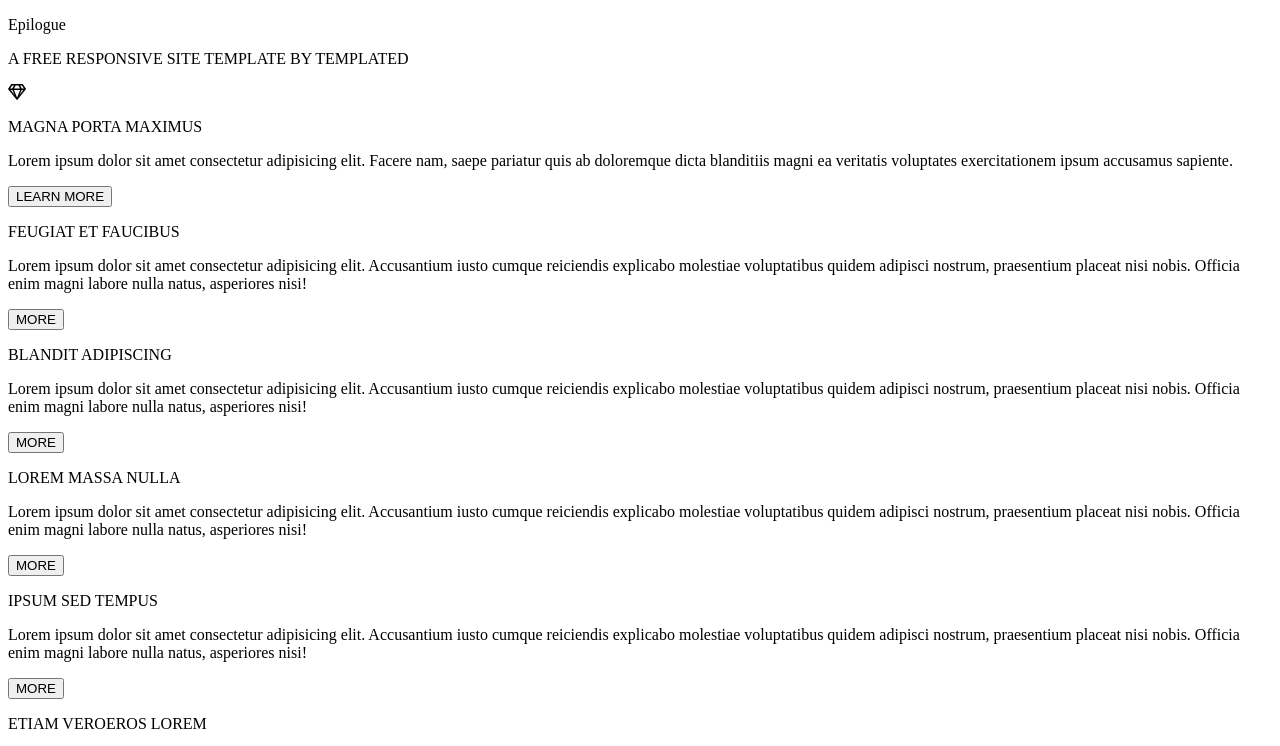
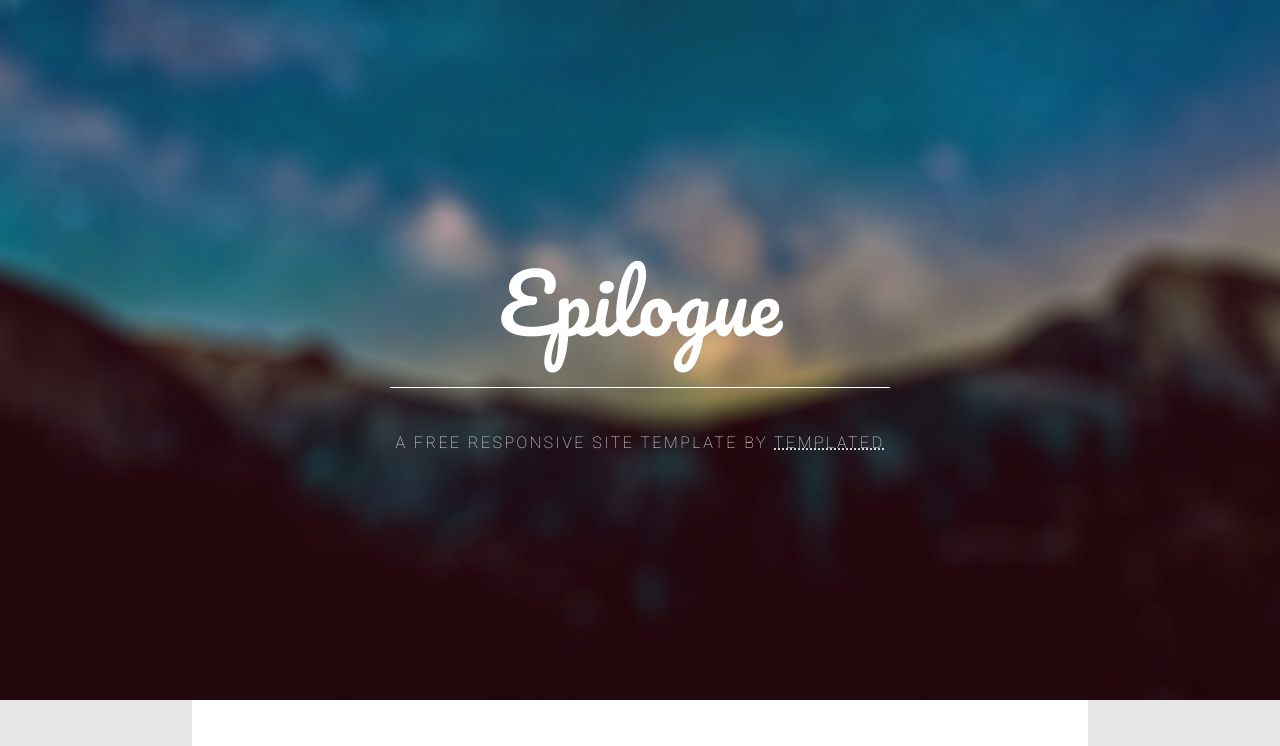
Before and after one commit to AlexisVS/Alexis_Alain_TEMPLATE, a plain HTML site: page index.html in a window 1280 px wide. Shown: the top 746 px of the page. Drawn offline with Linux system fonts and the light colour scheme.

Commit message:
finition

```diff
--- a/index.html
+++ b/index.html
@@ -10,7 +10,7 @@
     <link rel="stylesheet" href="https://pro.fontawesome.com/releases/v5.10.0/css/all.css"
         integrity="sha384-AYmEC3Yw5cVb3ZcuHtOA93w35dYTsvhLPVnYs9eStHfGJvOvKxVfELGroGkvsg+p" crossorigin="anonymous" />
     <link rel="preconnect" href="https://fonts.gstatic.com">
-    <link href="https://fonts.googleapis.com/css2?family=Pacifico&display=swap" rel="stylesheet">
+    <link href="https://fonts.googleapis.com/css2?family=Pacifico&family=Roboto:wght@100&display=swap" rel="stylesheet">
 </head>
 
 <body>
@@ -19,7 +19,8 @@
             <p class="header-brands-title">Epilogue</p>
         </div>
         <div class="header-brands">
-            <p class="header-brands-text">A FREE RESPONSIVE SITE TEMPLATE BY TEMPLATED</p>
+            <p class="header-brands-text">A FREE RESPONSIVE SITE TEMPLATE BY <span
+                    class="header-brands-text-decoration">TEMPLATED</span></p>
         </div>
     </header>
 
@@ -29,7 +30,7 @@
                 <div class="section-gem-icon-wrapper">
                     <i class="far fa-gem"></i>
                 </div>
-                <div class="section-gem-title">
+                <div class="section-gem-title title">
                     <p>MAGNA PORTA MAXIMUS</p>
                 </div>
                 <div class="section-gem-text text">
@@ -44,7 +45,7 @@
         </div>
         <div class="section-card-wrapper">
             <div class="section-card">
-                <div class="section-card-title">
+                <div id="section-card-title1" class="section-card-title">
                     <p>FEUGIAT ET FAUCIBUS</p>
                 </div>
                 <div class="section-card-text text">
@@ -57,7 +58,7 @@
                 </div>
             </div>
             <div class="section-card">
-                <div class="section-card-title">
+                <div id="section-card-title2" class="section-card-title">
                     <p>BLANDIT ADIPISCING</p>
                 </div>
                 <div class="section-card-text text">
@@ -70,7 +71,7 @@
                 </div>
             </div>
             <div class="section-card">
-                <div class="section-card-title">
+                <div id="section-card-title3" class="section-card-title">
                     <p>LOREM MASSA NULLA</p>
                 </div>
                 <div class="section-card-text text">
@@ -81,8 +82,9 @@
                 <div class="section-card-button btn">
                     <button>MORE</button>
                 </div>
+            </div>
             <div class="section-card">
-                    <div class="section-card-title">
+                <div id="section-card-title4" class="section-card-title">
                     <p>IPSUM SED TEMPUS</p>
                 </div>
                 <div class="section-card-text text">
@@ -96,18 +98,18 @@
             </div>
         </div>
         <div class="section-etiam">
-                <div class="section-etiam-title">
+            <div class="section-etiam-title title">
                 <p>ETIAM VEROEROS LOREM</p>
             </div>
-                <div class="section-text text">
+            <div class="section-etiam-text text">
                 Lorem ipsum dolor, sit amet consectetur adipisicing elit. Odio dolor possimus accusantium commodi
                 officiis porro veniam architecto, amet quam reiciendis facilis!
             </div>
             <div class="section-etiam-button btn">
                 <button>GET STARTED</button>
             </div>
+            <div class="section-etiam-hr">
         </div>
-            <div class="section-etiam-hr">
 
         </div>
     </section>
--- a/public/css/style.css
+++ b/public/css/style.css
@@ -0,0 +1,304 @@
+/* -------------------------------------------------------------------------- */
+/*                                    BASE                                    */
+/* -------------------------------------------------------------------------- */
+
+html, body {
+    margin: 0;
+    padding: 0;
+}
+body {
+    font-family: 'Roboto', sans-serif;
+    background-color: rgb(231, 231, 231);
+}
+
+/* -------------------------------------------------------------------------- */
+/*                                   COLORS                                   */
+/* -------------------------------------------------------------------------- */
+:root {
+    --color-title: rgb(66, 66, 66);
+    --color-text: rgb(100, 100, 100);
+}
+/* -------------------------------------------------------------------------- */
+/*                                 Typography                                 */
+/* -------------------------------------------------------------------------- */
+.title {
+    font-family: sans-serif;
+    font-size: 2rem;
+    letter-spacing: 5px;
+    color: var(--color-title);
+}
+.text {
+    color: var(--color-text);
+    font-size: 1.15rem;
+    line-height: 2.2rem;
+}
+/* -------------------------------------------------------------------------- */
+/*                                 Components                                 */
+/* -------------------------------------------------------------------------- */
+.btn > button {
+    background-color: transparent;
+    border: none;
+    font-size: 0.96rem;
+    font-family: 'roboto', sans-serif;
+    letter-spacing: 3px;
+    border: 2px solid var(--color-text);
+    color: var(--color-text);
+    padding: 20px 40px;
+    border-radius: 3px;
+    font-weight: 600;
+    margin-top: 1rem;
+}
+/* -------------------------------------------------------------------------- */
+/*                                   HEADER                                   */
+/* -------------------------------------------------------------------------- */
+
+.header {
+    background: url(../img/banner.jpg);
+    background-repeat: no-repeat;
+    background-size: cover;
+    height: 700px;
+    display: flex;
+    flex-direction: column;
+    justify-content: center;
+    align-items: center;
+    color: white;
+    text-align: center;
+}
+.header-brands > .header-brands-title {
+    font-family: 'Pacifico', cursive;
+    font-size: 5rem;
+    margin: 0;
+}
+.header-brands > .header-brands-title::after {
+    content: '';
+    display: block;
+    width: 500px;
+    height: 1px;
+    background-color: #fff;
+    position: relative;
+    top: 15px;
+}
+.header-brands > .header-brands-text,
+.header-brands > .header-brands-text > span {
+    margin-top: 60px;
+    letter-spacing: 2.5px;
+}
+.header-brands > .header-brands-text > .header-brands-text-decoration {
+    text-decoration: underline dotted;
+}
+/* -------------------------------------------------------------------------- */
+/*                                  CONTAINER                                 */
+/* -------------------------------------------------------------------------- */
+.container {
+    width: 70vw;
+    margin: 0 auto;
+}
+@media screen and (max-width:800px) {
+    .container{
+        width: 100%;
+        display: flex;
+        flex-direction: column;
+        align-items: center;
+    }
+}
+/* -------------------------------------------------------------------------- */
+/*                                   SECTION                                  */
+/* -------------------------------------------------------------------------- */
+/* Section : gem */
+.section-gem {
+    background-color: #fff;
+    display: flex;
+    flex-direction: column;
+    justify-content: center;
+    align-items: center;
+    padding: 6rem 0;
+}
+.section-gem > .section-gem-icon-wrapper > i {
+    display: flex;
+    justify-content: center;
+    align-items: center;
+    font-size: 2rem;
+    width: 5rem;
+    height: 5rem;
+    border-radius: 100%;
+    border: 2px solid var(--color-text);
+    color: var(--color-text);
+}
+.section-gem > .section-gem-text {
+    width: 550px;
+    text-align: center;
+}
+/* -------------------------------------------------------------------------- */
+@media screen and (max-width:600px) {
+    .section-gem-wrapper {
+        margin: 0 auto;
+    }
+    .section-gem > .section-gem-title,
+    .section-gem > .section-gem-text {
+        width: auto;
+        text-align: center;
+    }
+    .section-gem > .section-gem-text > p {
+        margin: 0 15px;
+    }
+}
+/* -------------------------------------------------------------------------- */
+
+/* Section : Card */
+
+.section-card-wrapper {
+    display: flex;
+    flex-wrap: wrap;
+    justify-content: space-between;
+    padding: 4rem 0;
+}
+.section-card {
+    width: 34vw;
+    background-color: #fff;
+    border-radius: 4px;
+    margin-top: 25px;
+    display: flex;
+    flex-direction: column;
+    align-items: center;
+}
+.section-card > .section-card-title {
+    display: flex;
+    justify-content: center;
+    align-items: center;
+    z-index: 1;
+    height: 180px;
+}
+.section-card > .section-card-title > p {
+    /* position: absolute; */
+    color: white;
+    font-size: 1.4vw;
+    font-weight: bold;
+    font-family: sans-serif;
+    letter-spacing: 3px;
+    width: max-content;
+/* -------------------------------------------------------------------------- */
+    display: flex;
+    justify-content: center;
+    align-items: center;
+}
+.section-card {
+    width: ;
+}
+.section-card > .section-card-title >p::before {
+    /* background-image: url(../img/pic01.jpg); */
+    content: ' ';
+    display: block;
+    position: absolute;
+    width: 34.5%;
+    height: 20%;
+    filter: brightness(75%);
+    border-top-left-radius: 4px;
+    border-top-right-radius: 4px;
+    background-repeat: no-repeat;
+    background-size: cover;
+    margin: auto;
+    z-index: -1;
+}
+#section-card-title1 > p::before {
+    background-image: url(../img/pic01.jpg);
+}
+#section-card-title2 > p::before {
+    background-image: url(../img/pic02.jpg);
+}
+#section-card-title3 > p::before {
+    background-image: url(../img/pic03.jpg);
+}
+#section-card-title4 > p::before {
+    background-image: url(../img/pic04.jpg);
+}
+.section-card > .section-card-text {
+    width: 80%;
+    text-align: center;
+}
+.section-card > .section-card-button {
+    padding-bottom: 4rem;
+}
+/* -------------------------------------------------------------------------- */
+@media screen and (max-width:800px) {
+    .section-card-wrapper {
+        flex-direction: column;
+    }
+    .section-card {
+        width: 100%;
+    }
+    .section-card > .section-card-title > p {
+        font-size: 3.5vw;
+    }
+    .section-card > .section-card-title >p::before {
+        width: 100%;
+    }
+}
+/* -------------------------------------------------------------------------- */
+
+/* Section : Etiam */
+.section-etiam {
+    display: flex;
+    flex-direction: column;
+    justify-content: center;
+    align-items: center;
+}
+.section-etiam > .section-etiam-text {
+    width: 500px;
+    text-align: center;
+}
+.section-etiam > .section-etiam-button {
+    margin: 2rem 0;
+}
+.section-etiam > .section-etiam-hr {
+    width: 10%;
+    height: 2px;
+    background-color: var(--color-text);
+    margin-left: auto;
+    margin-right: auto;
+    margin: 5rem 0;
+}
+/* -------------------------------------------------------------------------- */
+@media screen and (max-width:550px) {
+    .section-etiam > .section-etiam-title {
+        text-align: center;
+        margin: 0 15px;
+    }
+    .section-etiam > .section-etiam-text {
+        width: auto;
+        margin: 0 25px;
+    }
+
+}
+/* -------------------------------------------------------------------------- */
+
+/* -------------------------------------------------------------------------- */
+/*                                   FOOTER                                   */
+/* -------------------------------------------------------------------------- */
+.footer {
+    display: flex;
+    flex-direction: column;
+    justify-content: center;
+    align-items: center;
+}
+.footer >.footer-icon {
+    width: 11%;
+    color: var(--color-text);
+    display: flex;
+    align-items: center;
+    justify-content: space-between;
+}
+.footer > .footer-icon > i {
+    font-size: 1.2rem;
+}
+.footer > .footer-text {
+    padding-top: 1.8rem;
+    padding-bottom: 5rem;
+}
+.footer > .footer-text > p {
+    font-size: 1rem;
+}
+@media screen and (max-width:1200px) {
+    .footer >.footer-icon {
+        width: 40vw;
+    }
+}
```
Also changed, not shown: public/img/banner.jpg (added), public/img/pic01.jpg (added), public/img/pic02.jpg (added), public/img/pic03.jpg (added), public/img/pic04.jpg (added). Lines whose indentation alone changed are shown as unchanged.
